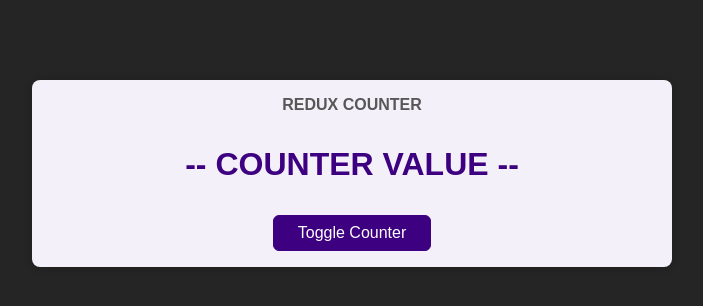
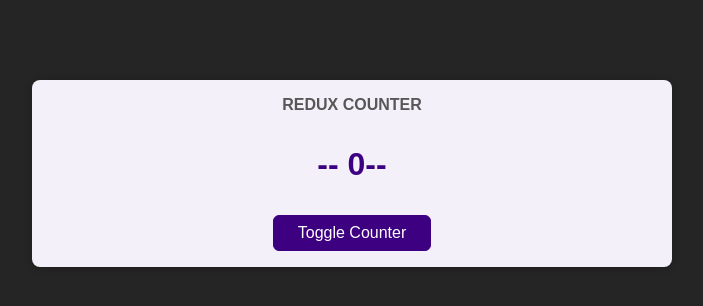
Before and after one commit to ranaawais0303/redux-counter-app, a React (Create React App) app: page / in a window 1280 px wide. Shown: the top 306 px of the page, without its empty margins (288-991 px from the left). Built offline with nearby package versions, Linux system fonts and the light colour scheme.

Commit message:
read store data

```diff
--- a/src/components/Counter.js
+++ b/src/components/Counter.js
@@ -1,12 +1,13 @@
-import classes from './Counter.module.css';
-
+import { useSelector } from "react-redux";
+import classes from "./Counter.module.css";
 const Counter = () => {
+  const counter = useSelector((state) => state.counter);
   const toggleCounterHandler = () => {};
 
   return (
     <main className={classes.counter}>
       <h1>Redux Counter</h1>
-      <div className={classes.value}>-- COUNTER VALUE --</div>
+      <div className={classes.value}>-- {counter}--</div>
       <button onClick={toggleCounterHandler}>Toggle Counter</button>
     </main>
   );
```
